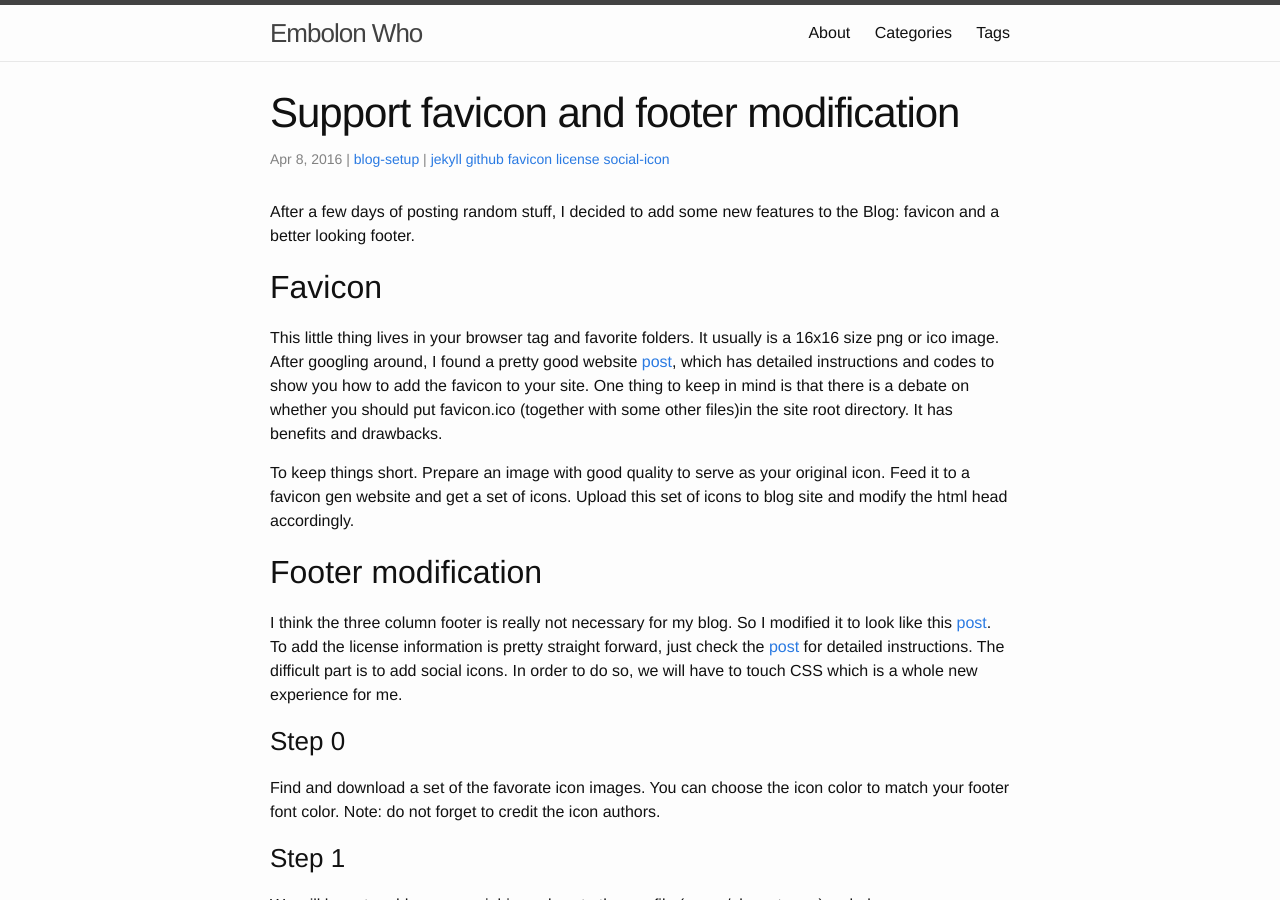
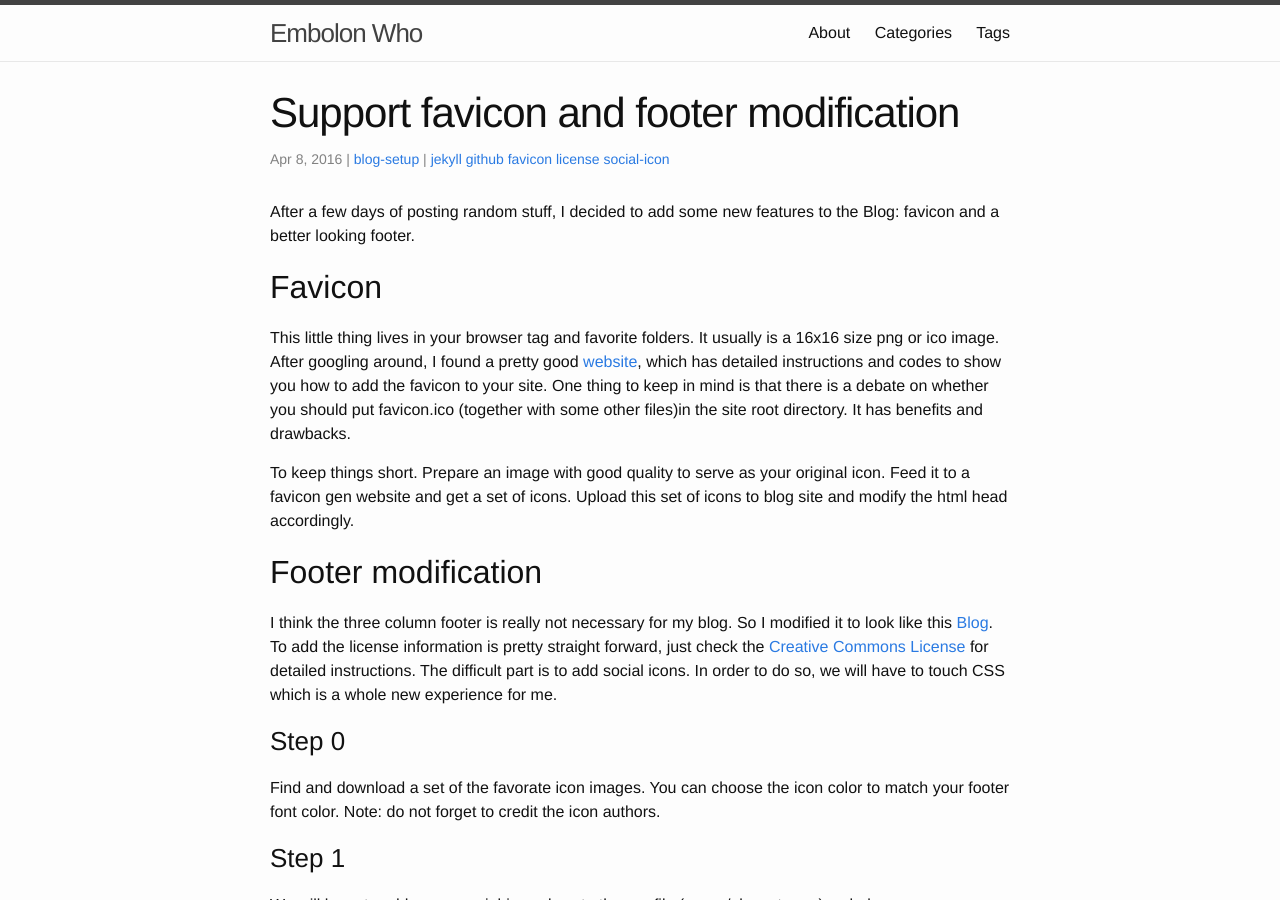
Before and after one commit to embolon/embolon.github.io, a Jekyll site: the page built from _posts/2016-04-07-support-favicon-and-footer-modification.md, in a window 1280 px wide and 900 px high. Built offline with Jekyll 4.4.1, drawn with Linux system fonts in a browser that asks for light colours; comment, search, counter and statistics services are not loaded.

Commit message:
minor fix

```diff
--- a/_posts/2016-04-07-support-favicon-and-footer-modification.md
+++ b/_posts/2016-04-07-support-favicon-and-footer-modification.md
@@ -18,13 +18,13 @@ After a few days of posting random stuff, I decided to add some new features to
 
 ## Favicon
 
-This little thing lives in your browser tag and favorite folders. It usually is a 16x16 size png or ico image. After googling around, I found a pretty good website [post](http://www.realfavicongenerator.net "Real Favicon Generator.net"), which has detailed instructions and codes to show you how to add the favicon to your site. One thing to keep in mind is that there is a debate on whether you should put favicon.ico (together with some other files)in the site root directory. It has benefits and drawbacks.
+This little thing lives in your browser tag and favorite folders. It usually is a 16x16 size png or ico image. After googling around, I found a pretty good [website](http://www.realfavicongenerator.net "Real Favicon Generator.net"), which has detailed instructions and codes to show you how to add the favicon to your site. One thing to keep in mind is that there is a debate on whether you should put favicon.ico (together with some other files)in the site root directory. It has benefits and drawbacks.
 
 To keep things short. Prepare an image with good quality to serve as your original icon. Feed it to a favicon gen website and get a set of icons. Upload this set of icons to blog site and modify the html head accordingly.
 
 ## Footer modification
 
-I think the three column footer is really not necessary for my blog. So I modified it to look like this [post](http://http://themicronaut.github.io/ "Blog"). To add the license information is pretty straight forward, just check the [post](http://creativecommons.org/licenses/by-nc-sa/4.0/ "Creative Commons International License") for detailed instructions. The difficult part is to add social icons. In order to do so, we will have to touch CSS which is a whole new experience for me.
+I think the three column footer is really not necessary for my blog. So I modified it to look like this [Blog](http://http://themicronaut.github.io/). To add the license information is pretty straight forward, just check the [Creative Commons License](http://creativecommons.org/licenses/by-nc-sa/4.0) for detailed instructions. The difficult part is to add social icons. In order to do so, we will have to touch CSS which is a whole new experience for me.
 
 ### Step 0
 
```
